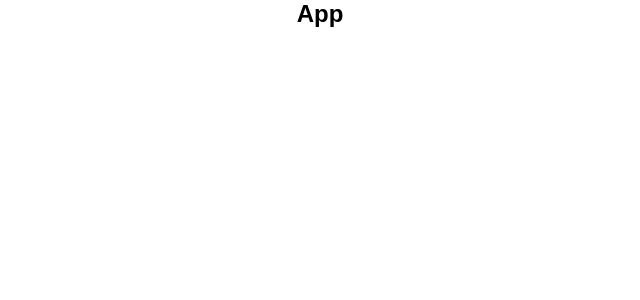
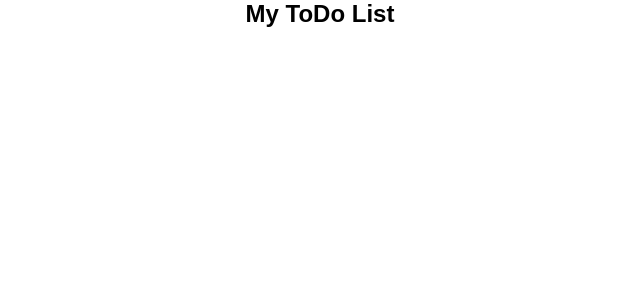
Before and after one commit to andrzej-stasinski/app-list-todo-using-REST-API-in-react, a React (Create React App) app: page / in a window 1280 px wide. Shown: the top 300 px of the page, without its empty margins (320-960 px from the left). Built offline with nearby package versions, Linux system fonts and the light colour scheme.

Commit message:
new component ToDoList

```diff
--- a/src/App.js
+++ b/src/App.js
@@ -1,13 +1,22 @@
-import React from "react";
+import React, {Component} from "react";
 import './App.css'
 
-export default function App() {
+class ToDoList extends Component {
+  render() {
+    console.log(this.props)
+    return (
+      <h2>{this.props.title}</h2>
+    )
+  }
+}
+
+const App = () => {
 
     return (
-      <div>
         <div className="App">
-          <h2>App</h2>
+          <ToDoList title='My ToDo List' />
         </div>
-      </div>
     );
 }
+
+export default App
```
